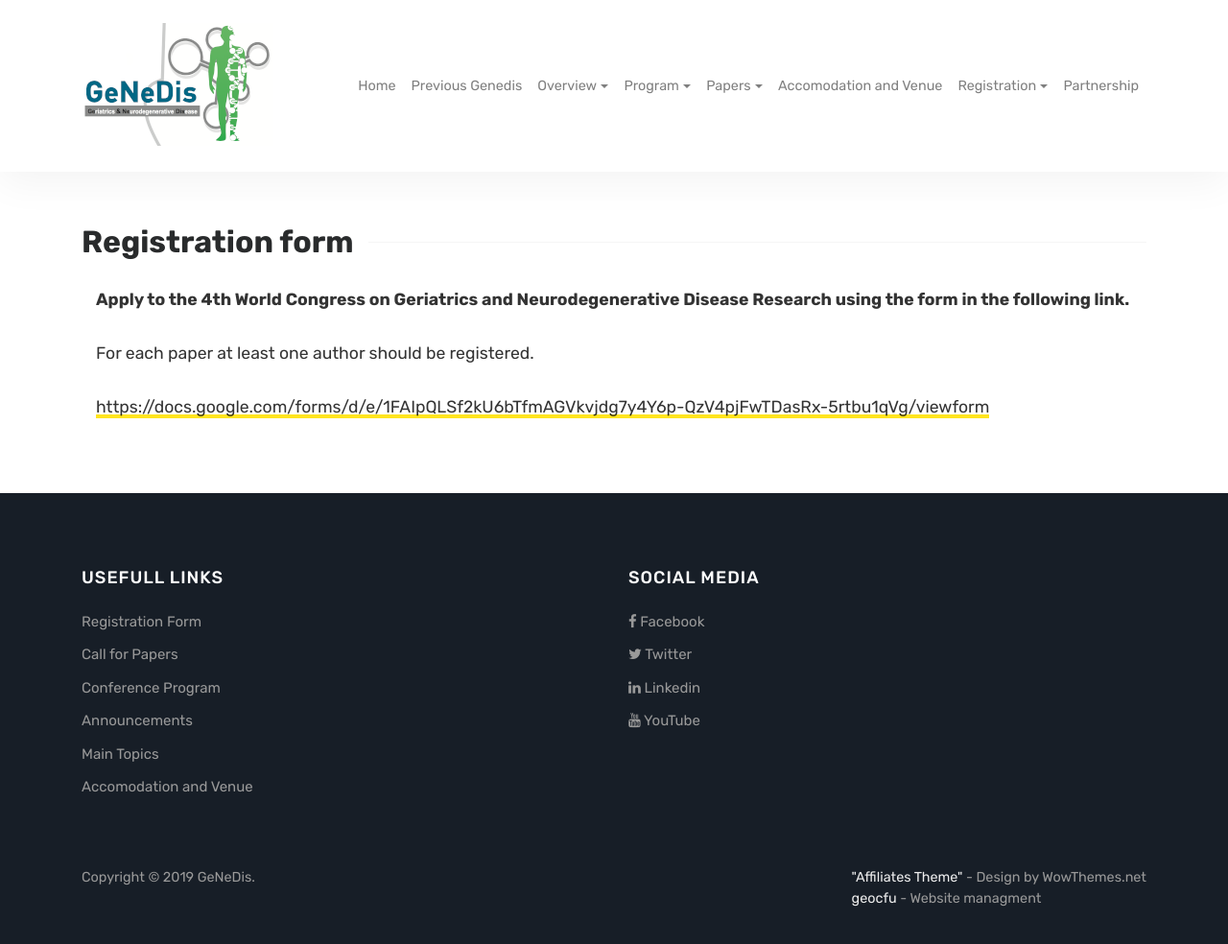
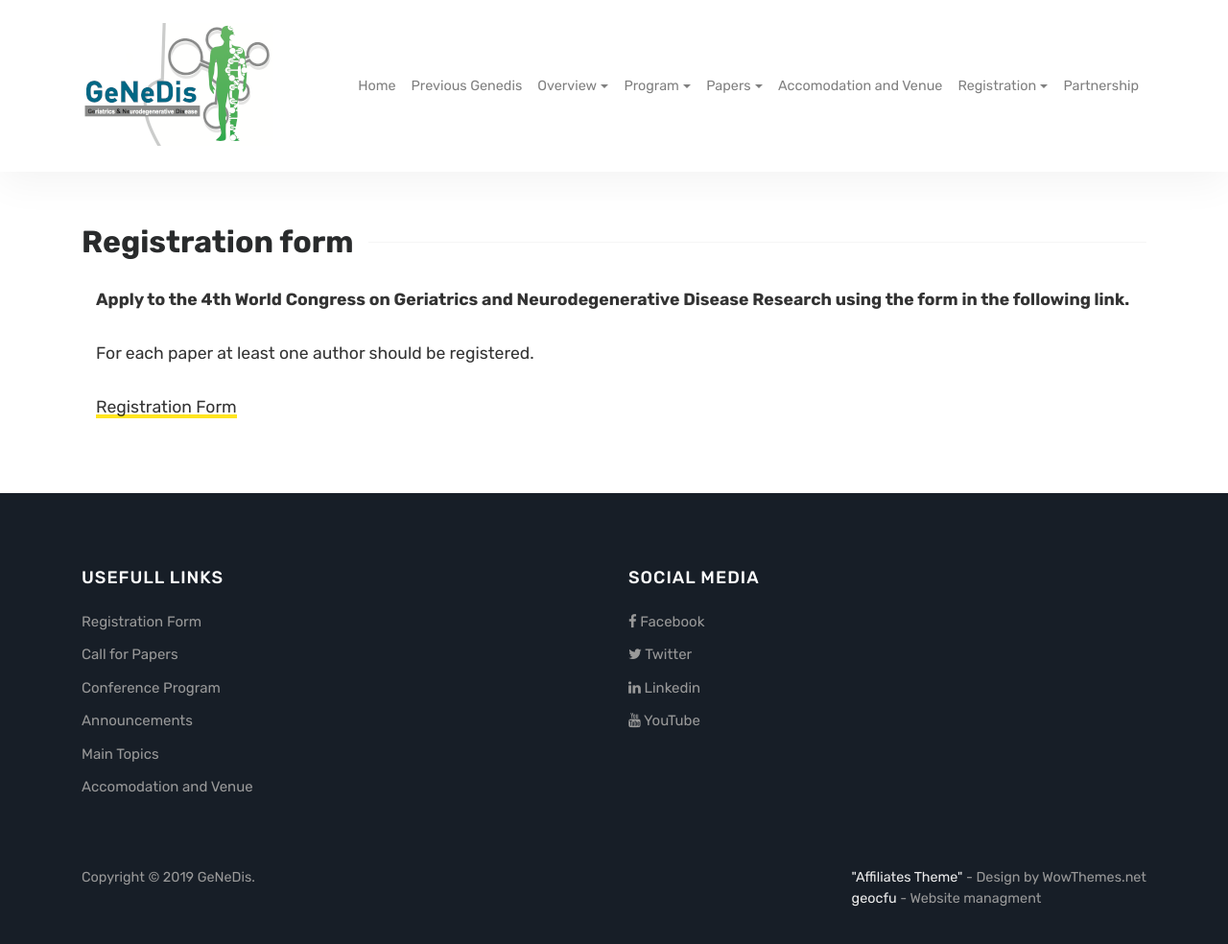
Before and after one commit to Covide-1797/genedis, a Jekyll site: the page built from pages/registration-from.html, in a window 1280 px wide and 993 px high. Shown: the top 984 px of the window at 96% size. Built offline with Jekyll 4.4.1, drawn with Linux system fonts in a browser that asks for light colours.

Commit message:
Update registration-from.html

```diff
--- a/pages/registration-from.html
+++ b/pages/registration-from.html
@@ -8,7 +8,7 @@ title: Registration form
         <div class="col-sm-12">
             <p><b>Apply to the 4th World Congress on Geriatrics and Neurodegenerative Disease Research using the form in the following link.</b></p>
             <p>For each paper at least one author should be registered.</p>
-            <p><a href="#">https://docs.google.com/forms/d/e/1FAIpQLSf2kU6bTfmAGVkvjdg7y4Y6p-QzV4pjFwTDasRx-5rtbu1qVg/viewform </a></p>
+            <p><a href="#">Registration Form</a></p>
         </div>
     </div>
 </div>
```
